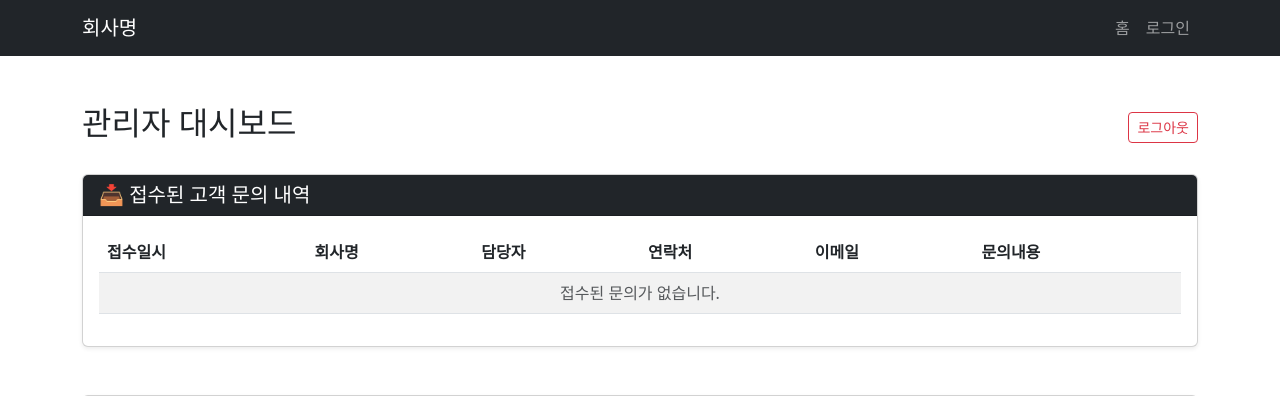
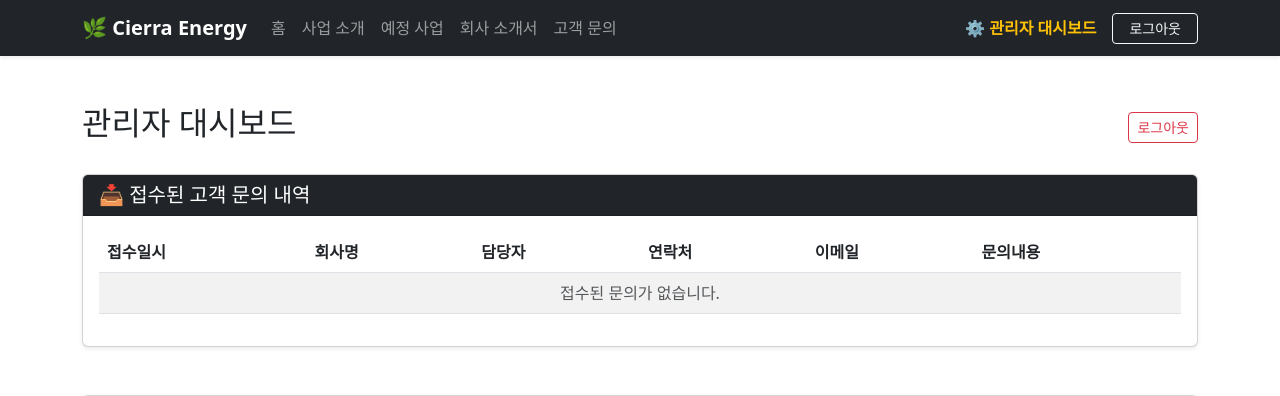
Before and after one commit to Rvnning/company-site, a Flask app: page /dashboard/admin in a window 1280 px wide. Shown: the top 396 px of the page. Run offline with Flask 3, Linux system fonts and the light colour scheme; the visitor is signed in with stand-in values (Sample User, id 1); data that the repository does not hold is empty; some libraries are stand-ins or nearby versions.

Commit message:
base.html refresh

```diff
--- a/templates/base.html
+++ b/templates/base.html
@@ -8,17 +8,57 @@
     <link href="https://cdn.jsdelivr.net/npm/bootstrap@5.3.0/dist/css/bootstrap.min.css" rel="stylesheet">
 </head>
 <body>
-    <!-- 내비게이션 바 -->
-    <nav class="navbar navbar-expand-lg navbar-dark bg-dark">
+    <!-- 상단 내비게이션 바 -->
+    <nav class="navbar navbar-expand-lg navbar-dark bg-dark sticky-top shadow-sm">
         <div class="container">
-            <a class="navbar-brand" href="/">회사명</a>
-            <button class="navbar-toggler" type="button" data-bs-toggle="collapse" data-bs-target="#navbarNav">
+            <!-- 브랜드 로고 -->
+            <a class="navbar-brand fw-bold" href="/">🌿 Cierra Energy</a>
+
+            <!-- 모바일용 햄버거 토글 버튼 -->
+            <button class="navbar-toggler" type="button" data-bs-toggle="collapse" data-bs-target="#navbarNav" aria-controls="navbarNav" aria-expanded="false" aria-label="Toggle navigation">
                 <span class="navbar-toggler-icon"></span>
             </button>
+
+            <!-- 메뉴 링크 영역 -->
             <div class="collapse navbar-collapse" id="navbarNav">
-                <ul class="navbar-nav ms-auto">
-                    <li class="nav-item"><a class="nav-link" href="/">홈</a></li>
-                    <li class="nav-item"><a class="nav-link" href="/login">로그인</a></li>
+                <ul class="navbar-nav me-auto">
+                    <li class="nav-item">
+                        <a class="nav-link" href="/">홈</a>
+                    </li>
+                    <li class="nav-item">
+                        <a class="nav-link" href="/#services">사업 소개</a>
+                    </li>
+                    <li class="nav-item">
+                        <a class="nav-link" href="/#future">예정 사업</a>
+                    </li>
+                    <li class="nav-item">
+                        <a class="nav-link" href="/download-proposal">회사 소개서</a>
+                    </li>
+                    <li class="nav-item">
+                        <a class="nav-link" href="/#inquiry">고객 문의</a>
+                    </li>
+                </ul>
+
+                <!-- 우측 인증 및 대시보드 메뉴 -->
+                <ul class="navbar-nav align-items-lg-center">
+                    {% if session.get('user_id') %}
+                        {% if session.get('role') == 'admin' %}
+                            <li class="nav-item me-2">
+                                <a class="nav-link text-warning fw-semibold" href="/dashboard/admin">⚙️ 관리자 대시보드</a>
+                            </li>
+                        {% else %}
+                            <li class="nav-item me-2">
+                                <a class="nav-link text-info fw-semibold" href="/dashboard/user">👤 마이페이지</a>
+                            </li>
+                        {% endif %}
+                        <li class="nav-item">
+                            <a class="btn btn-outline-light btn-sm px-3" href="/logout">로그아웃</a>
+                        </li>
+                    {% else %}
+                        <li class="nav-item">
+                            <a class="btn btn-outline-warning btn-sm px-3" href="/login">로그인</a>
+                        </li>
+                    {% endif %}
                 </ul>
             </div>
         </div>
```
